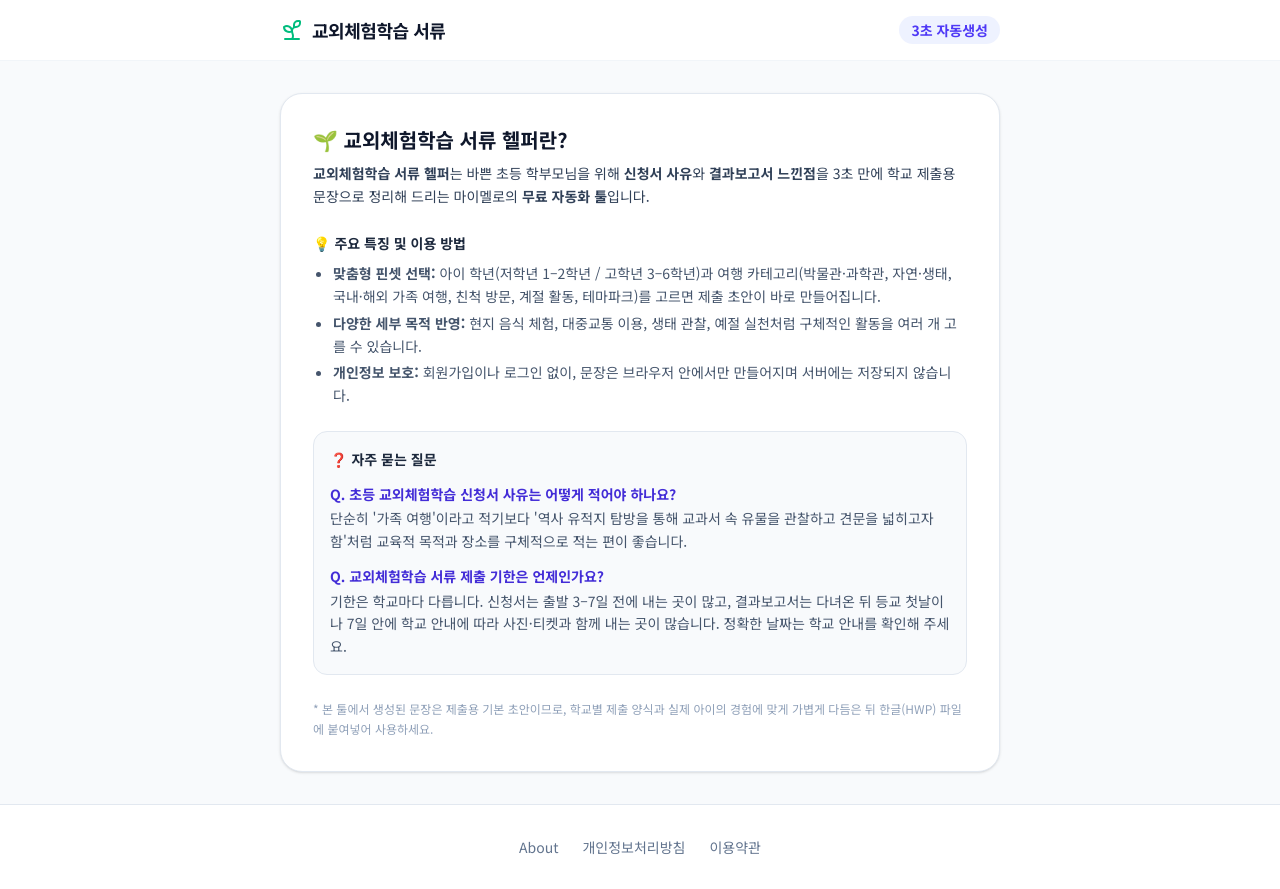
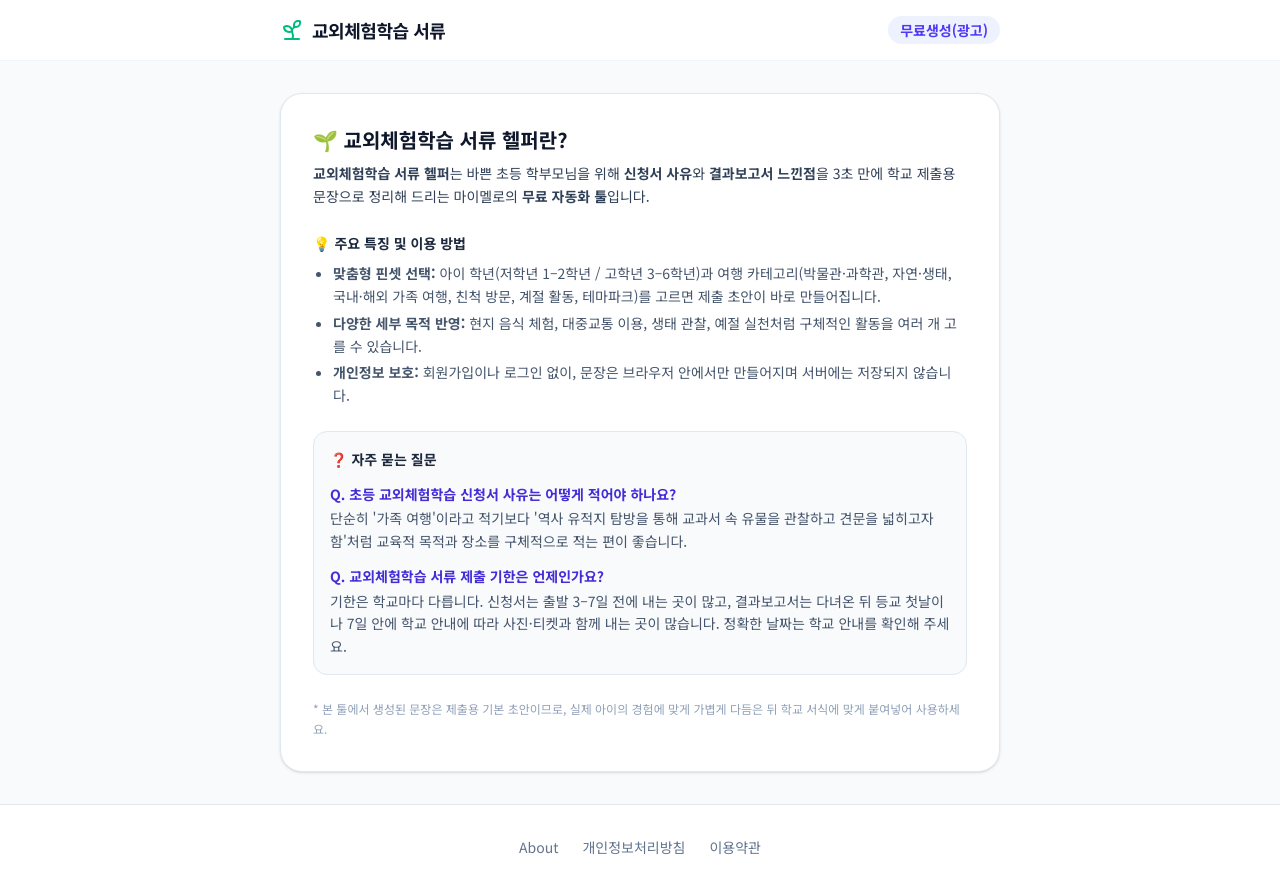
Before and after one commit to jhjer010819/field-trip, a Next.js app: page /about in a window 1280 px wide. Built offline with nearby package versions, Linux system fonts and the light colour scheme.

Commit message:
Replace the header badge and drop HWP wording
Label the tool as a free ad-supported generator, and tell people to paste the draft into their school form.

Co-authored-by: kimjh2007 <kimjh2007@gmail.com>

```diff
--- a/app/about/page.tsx
+++ b/app/about/page.tsx
@@ -79,8 +79,8 @@ export default function AboutPage() {
           </div>
 
           <p className="text-xs leading-5 text-slate-400">
-            * 본 툴에서 생성된 문장은 제출용 기본 초안이므로, 학교별 제출 양식과 실제 아이의 경험에 맞게 가볍게 다듬은 뒤
-            한글(HWP) 파일에 붙여넣어 사용하세요.
+            * 본 툴에서 생성된 문장은 제출용 기본 초안이므로, 실제 아이의 경험에 맞게 가볍게 다듬은 뒤 학교 서식에 맞게
+            붙여넣어 사용하세요.
           </p>
         </div>
       </article>
--- a/components/generator.tsx
+++ b/components/generator.tsx
@@ -382,7 +382,7 @@ export function Generator() {
               </div>
               <p className="rounded-2xl border border-amber-200 bg-[#fff8e1] px-4 py-3 text-sm leading-6 text-amber-900">
                 <span aria-hidden="true">💡 </span>
-                안내: 문장 복사 후 사용하시는 학교 HWP 서식 사유란 및 보고서란에 바로 붙여넣으시면 됩니다.
+                안내: 문장 복사 후 학교 서식 사유란 및 보고서란에 바로 붙여넣으시면 됩니다.
               </p>
               <CoupangAd />
             </div>
--- a/components/site-header.tsx
+++ b/components/site-header.tsx
@@ -12,7 +12,7 @@ export function SiteHeader() {
           </span>
         </Link>
         <span className="shrink-0 rounded-full bg-indigo-50 px-3 py-1 text-xs font-semibold text-indigo-600 sm:text-sm">
-          3초 자동생성
+          무료생성(광고)
         </span>
       </div>
     </header>
```
